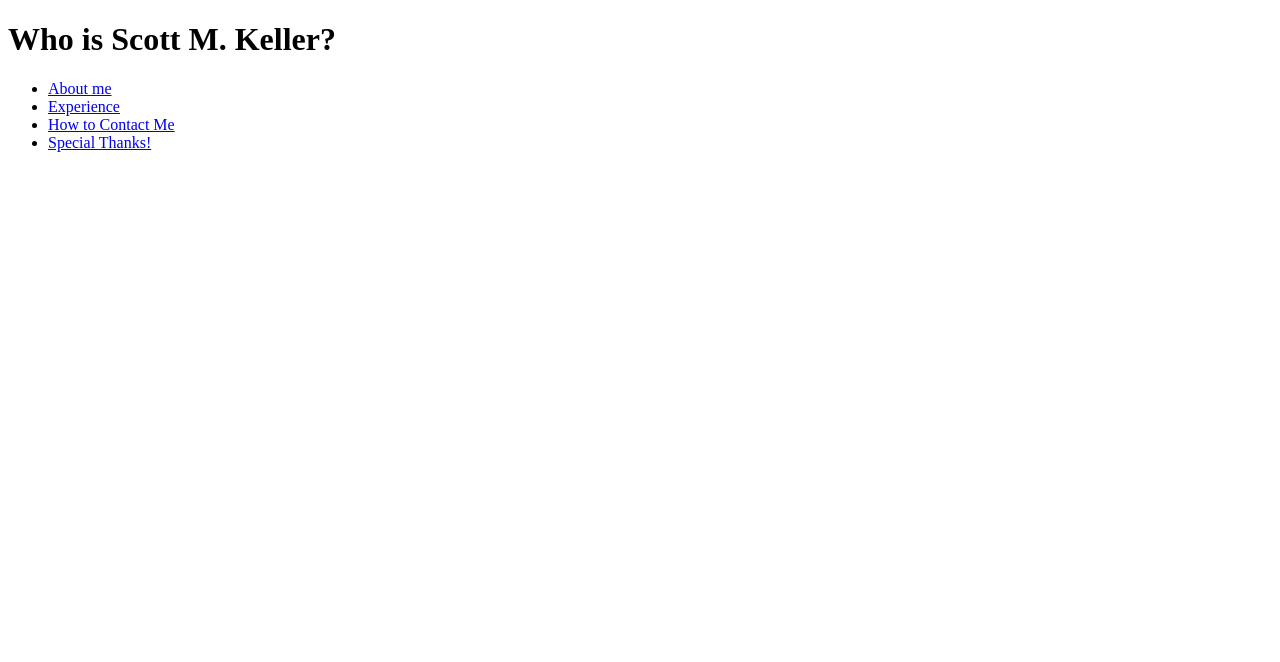
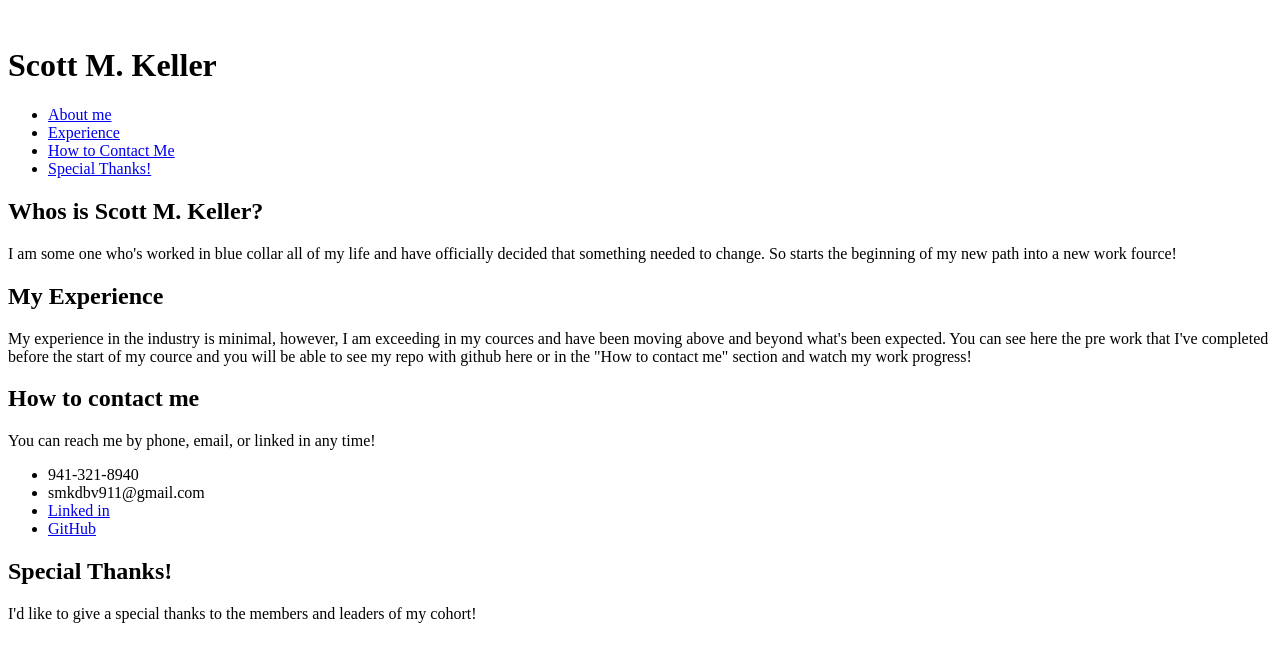
Before and after one commit to Trifectice/Trifectice-Portfolio, a plain HTML site: page index.html in a window 1280 px wide. Drawn offline with Linux system fonts and the light colour scheme.

Commit message:
built html with samantics and added images to assets

```diff
--- a/index.html
+++ b/index.html
@@ -11,7 +11,9 @@
 <!--build main body-->
 <body>
   <header class="header">
-      <h1>Who is Scott M. Keller?</h1>
+    <img href="./assets/images/#">
+    <h1>Scott M. Keller</h1>
+    <!--build nav elements-->
       <nav>
         <ul>
           <li>
@@ -24,14 +26,39 @@
              <a href="#">Special Thanks!</a></li>
         </ul>
       </nav>
-    </header>
+  </header>
 
+      <!--about me text-->
+  <article>
+    <h1 class="about-me">Whos is Scott M. Keller?</h1>
+     <p>I am some one who's worked in blue collar all of my life and have officially decided
+       that something needed to change. So starts the beginning of my new path into a new work fource!
+     </p>
+    <!--experiences text-->
+    <h1 class="experience">My Experience</h1>
+     <p>My experience in the industry is minimal, however, I am exceeding in my cources and have been
+       moving above and beyond what's been expected. You can see here the pre work that I've completed
+       before the start of my cource and you will be able to see my repo with github here or in the "How to contact me"
+       section and watch my work progress!
+     </p>
+    <!--How to contact me-->
+    <h1 class="how to contact me">How to contact me</h1>
+     <p>You can reach me by phone, email, or linked in any time!</p>
+      <nav>
+         <ul>
+           <li>
+             <a>941-321-8940</a></li>
+           <li>
+             <a>smkdbv911@gmail.com</a></li>
+           <li>
+             <a href="#">Linked in</a></li>
+           <li>
+             <a href="#"> GitHub</a></li>
+         </ul>
+      </nav>
+      <!--special thanks!-->
+    <h1 class="special thanks">Special Thanks!</h1>
+     <p>I'd like to give a special thanks to the members and leaders of my cohort!</p>
 
-
-<!--build nav elements-->
-
-<!--about me text-->
-
-<!--experiences text-->
-
+</article>
 <!--build footer-->
```
Also changed, not shown: assets/images/IMG_0776.JPG (added).
